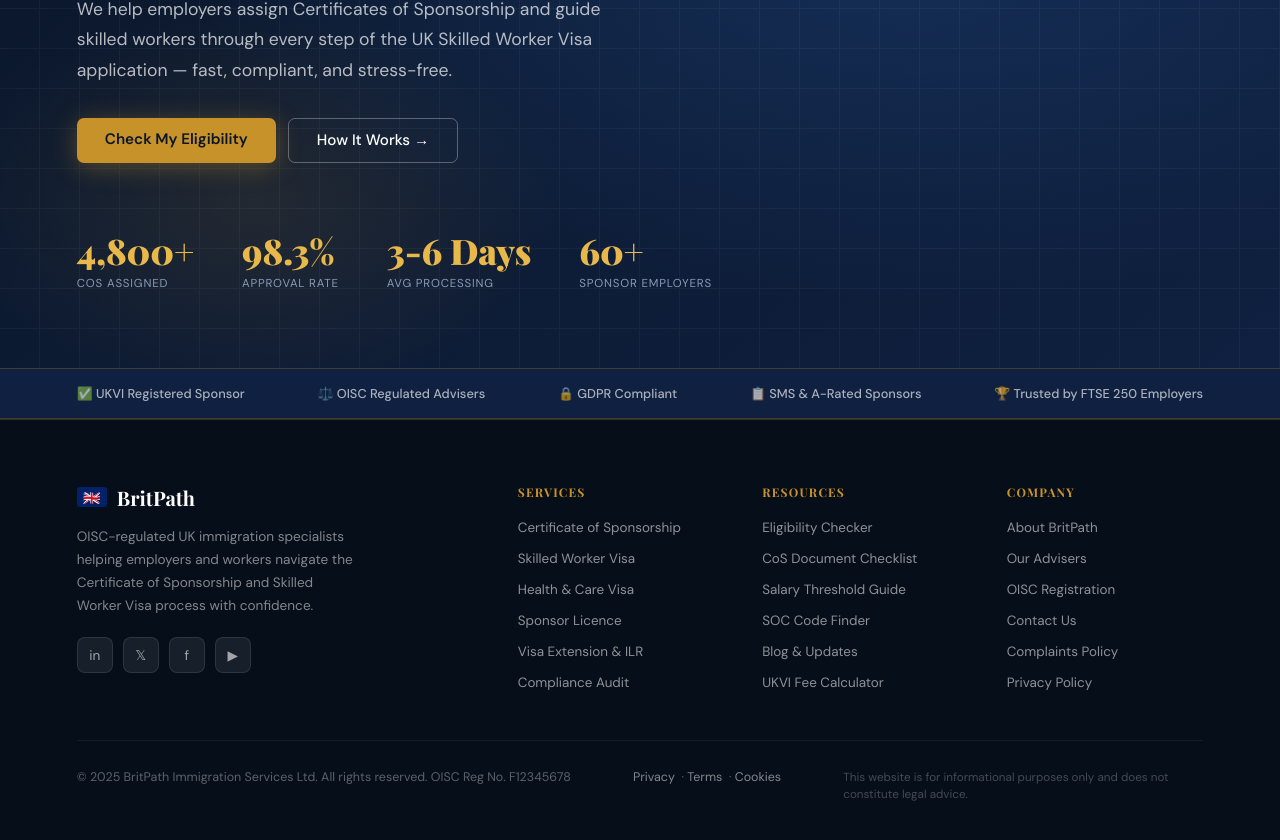
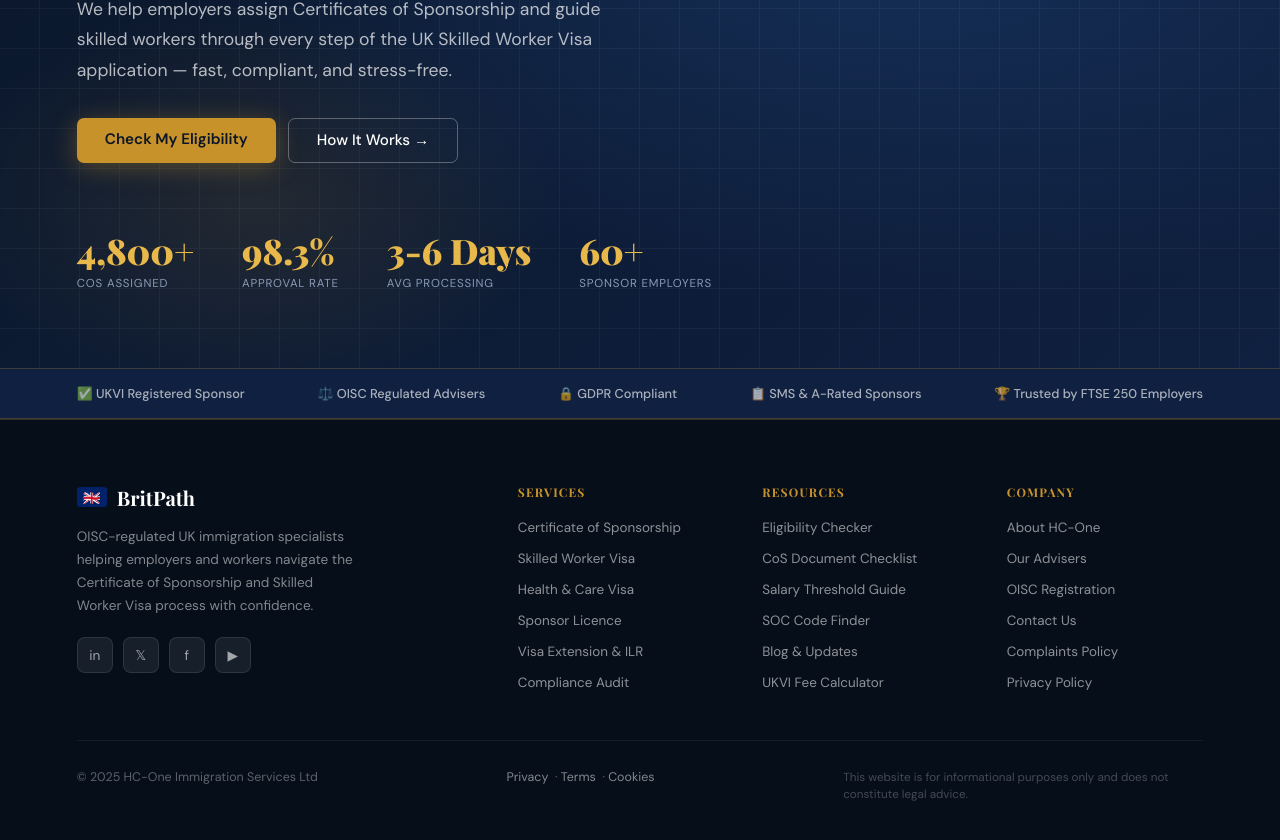
Before and after one commit to Bethwelkipruto/Cos-with-VisaProUK, a React (Vite) app in the folder frontend/: page / in a window 1280 px wide. Shown: the part 535-1375 px from the top of the page. Built offline with nearby package versions, Linux system fonts and the light colour scheme.

Commit message:
fix(footer): rebrand footer — update company name to HC-One and update copyright notice to HC-One Immigration Services Ltd

```diff
--- a/frontend/src/components/Footer.jsx
+++ b/frontend/src/components/Footer.jsx
@@ -20,7 +20,7 @@
 ]
 
 const companyLinks = [
-  { label: 'About BritPath',    to: '/' },
+  { label: 'About HC-One',    to: '/' },
   { label: 'Our Advisers',      to: '/' },
   { label: 'OISC Registration', to: '/' },
   { label: 'Contact Us',        to: '/contact' },
@@ -48,7 +48,7 @@
         <FooterCol title="Company"    items={companyLinks} />
       </div>
       <div className={styles.bottom}>
-        <span>© 2025 BritPath Immigration Services Ltd. All rights reserved. OISC Reg No. F12345678</span>
+        <span>© 2025 HC-One Immigration Services Ltd</span>
         <span>
           <Link to="/">Privacy</Link> &nbsp;·&nbsp;
           <Link to="/">Terms</Link> &nbsp;·&nbsp;
```
